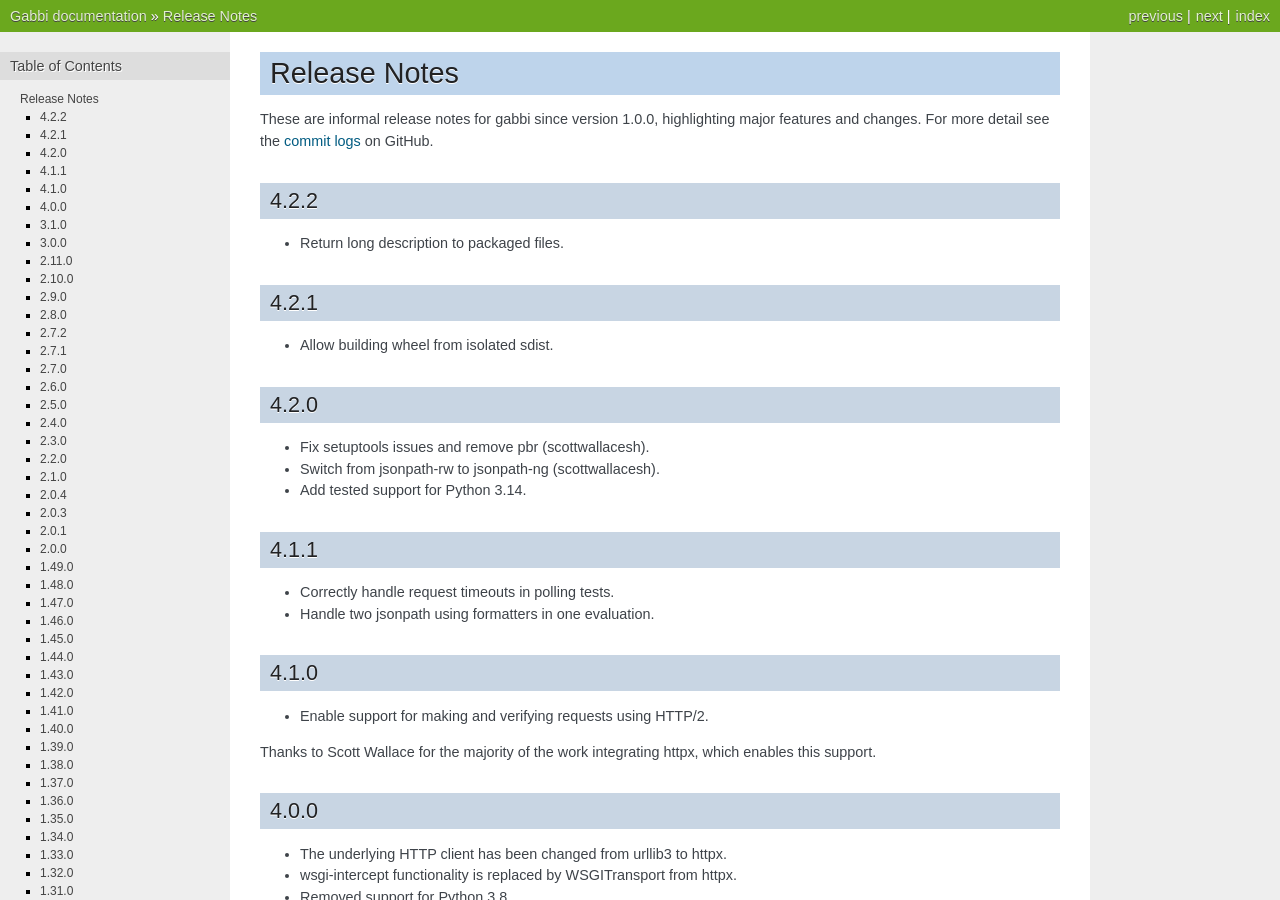
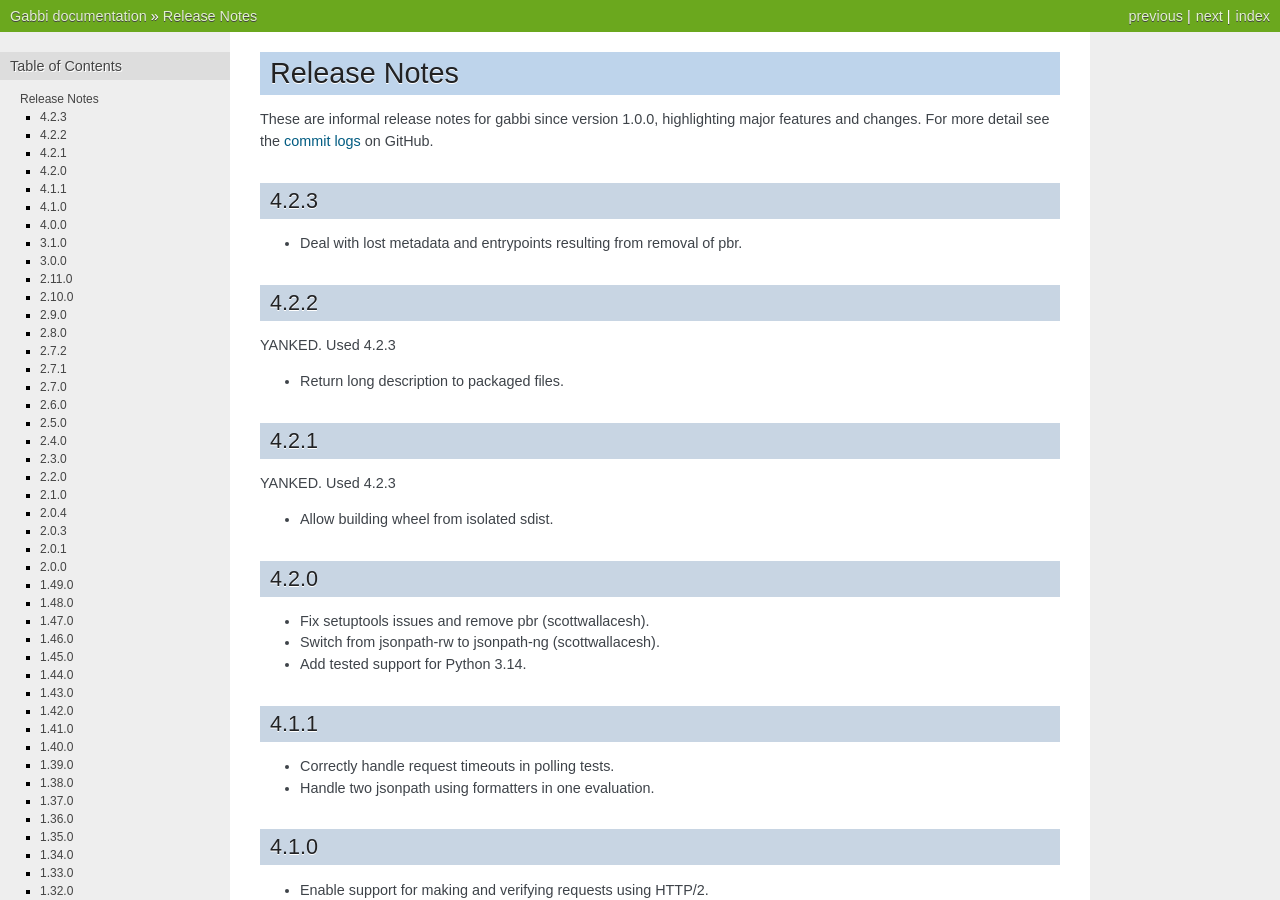
Before and after one commit to cdent/gabbi, a Sphinx documentation site: the page built from docs/source/release.rst, in a window 1280 px wide and 900 px high. Built offline with Sphinx 7.4.7, drawn with Linux system fonts in a browser that asks for light colours.

Commit message:
Release 4.2.3
Fix mismatch between setuptools and setup.cfg that resulted
in issues with packaging, metadata, and entrypoints.

```diff
--- a/docs/source/release.rst
+++ b/docs/source/release.rst
@@ -5,13 +5,23 @@
 highlighting major features and changes. For more detail see
 the `commit logs`_ on GitHub.
 
+4.2.3
+-----
+
+* Deal with lost metadata and entrypoints resulting from removal
+  of pbr.
+
 4.2.2
 -----
+
+YANKED. Used 4.2.3
 
 * Return long description to packaged files.
 
 4.2.1
 -----
+
+YANKED. Used 4.2.3
 
 * Allow building wheel from isolated sdist.
 
--- a/gabbi/__init__.py
+++ b/gabbi/__init__.py
@@ -12,4 +12,4 @@
 # under the License.
 """See gabbi.driver and gabbbi.case."""
 
-__version__ = '4.2.2'
+__version__ = '4.2.3'
```
